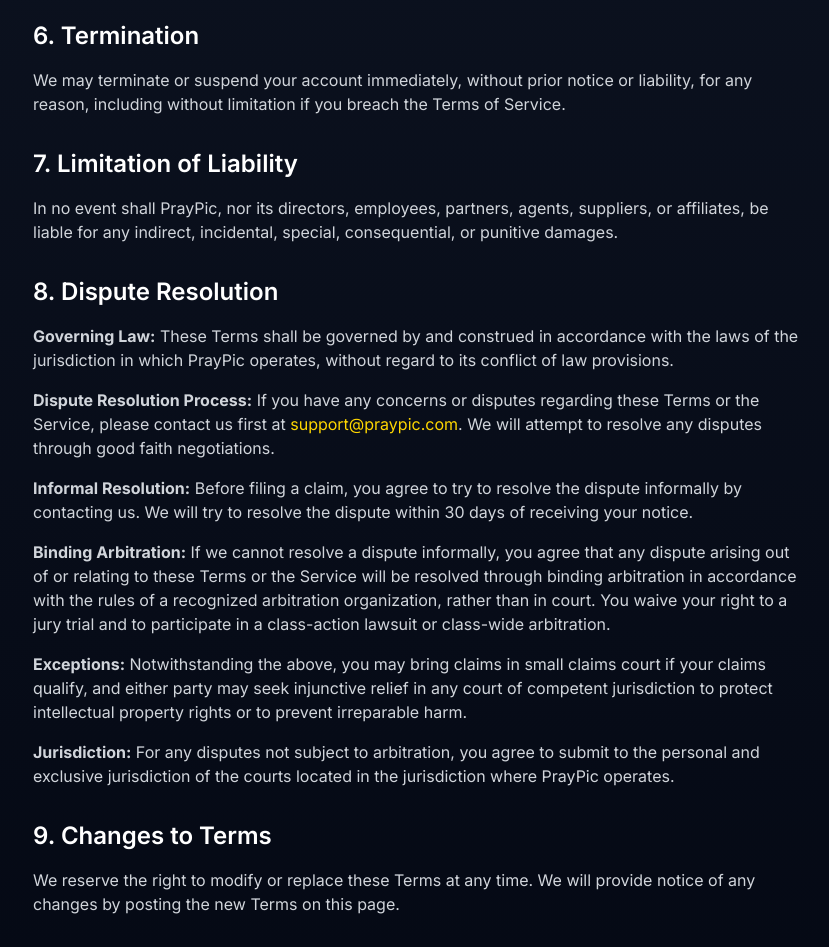
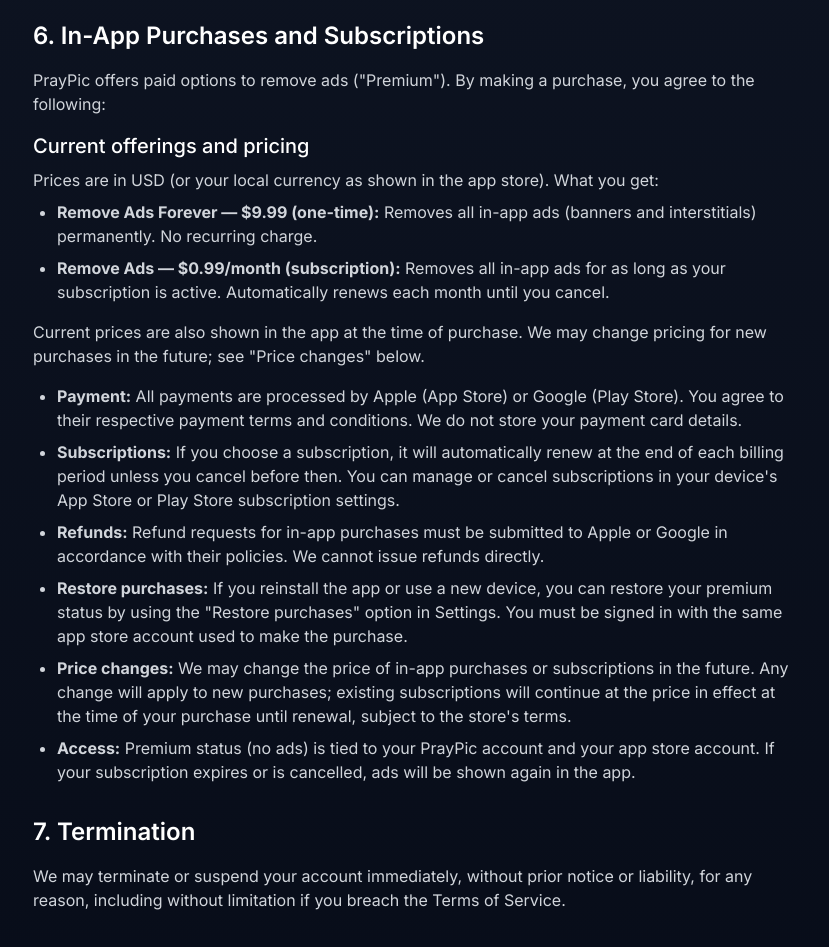
Before and after one commit to yousifUnity/Pray-Pic, a Next.js app: page /terms in a window 1280 px wide. Shown: the part 1060-2007 px from the top of the page, without its empty margins (223-1052 px from the left). Built offline with nearby package versions, Linux system fonts and the light colour scheme.

Commit message:
Update page.tsx

```diff
--- a/src/app/terms/page.tsx
+++ b/src/app/terms/page.tsx
@@ -11,17 +11,14 @@
             <section>
               <h2 className="text-2xl font-semibold mb-4 text-gray-800 dark:text-white">1. Acceptance of Terms</h2>
               <p>
-                By accessing or using PrayPic, you agree to be bound by these Terms of Service. If you
-                disagree with any part of the terms, you may not access the service.
+                By accessing or using PrayPic, you agree to be bound by these Terms of Service. If you disagree with any part of the terms, you may not access the service.
               </p>
             </section>
 
             <section>
               <h2 className="text-2xl font-semibold mb-4 text-gray-800 dark:text-white">2. Description of Service</h2>
               <p>
-                PrayPic is a mobile application that allows users to track their daily prayers, share
-                prayer-related content with friends, and build a supportive community around their
-                spiritual journey.
+                PrayPic is a mobile application that allows users to track their daily prayers, share prayer-related content with friends, and build a supportive community around their spiritual journey.
               </p>
             </section>
 
@@ -37,46 +34,61 @@
 
             <section>
               <h2 className="text-2xl font-semibold mb-4 text-gray-800 dark:text-white">4. User Content</h2>
-              <p className="mb-4">
-                Users are responsible for the content they post. Content must not:
-              </p>
+              <p className="mb-4">Users are responsible for the content they post. Content must not:</p>
               <ul className="list-disc pl-6 space-y-2">
+                <li>Harass, abuse, or harm others</li>
+                <li>Include inappropriate or offensive material</li>
+                <li>Contain harmful or malicious code</li>
+                <li>Infringe on intellectual property rights</li>
                 <li>Violate any laws or regulations</li>
-                <li>Infringe on intellectual property rights</li>
-                <li>Contain harmful or malicious code</li>
-                <li>Include inappropriate or offensive material</li>
-                <li>Harass, abuse, or harm others</li>
               </ul>
             </section>
 
             <section>
               <h2 className="text-2xl font-semibold mb-4 text-gray-800 dark:text-white">5. Intellectual Property</h2>
               <p>
-                The Service and its original content, features, and functionality are owned by PrayPic
-                and are protected by international copyright, trademark, patent, trade secret, and
-                other intellectual property laws.
+                The Service and its original content, features, and functionality are owned by PrayPic and are protected by international copyright, trademark, patent, trade secret, and other intellectual property laws.
               </p>
             </section>
 
             <section>
-              <h2 className="text-2xl font-semibold mb-4 text-gray-800 dark:text-white">6. Termination</h2>
+              <h2 className="text-2xl font-semibold mb-4 text-gray-800 dark:text-white">6. In-App Purchases and Subscriptions</h2>
+              <p className="mb-4">
+                PrayPic offers paid options to remove ads ("Premium"). By making a purchase, you agree to the following:
+              </p>
+              <h3 className="text-xl font-medium mb-2 text-gray-800 dark:text-white">Current offerings and pricing</h3>
+              <p className="mb-2">Prices are in USD (or your local currency as shown in the app store). What you get:</p>
+              <ul className="list-disc pl-6 space-y-2 mb-4">
+                <li><strong>Remove Ads Forever — $9.99 (one-time):</strong> Removes all in-app ads (banners and interstitials) permanently. No recurring charge.</li>
+                <li><strong>Remove Ads — $0.99/month (subscription):</strong> Removes all in-app ads for as long as your subscription is active. Automatically renews each month until you cancel.</li>
+              </ul>
+              <p className="mb-4">Current prices are also shown in the app at the time of purchase. We may change pricing for new purchases in the future; see "Price changes" below.</p>
+              <ul className="list-disc pl-6 space-y-2">
+                <li><strong>Payment:</strong> All payments are processed by Apple (App Store) or Google (Play Store). You agree to their respective payment terms and conditions. We do not store your payment card details.</li>
+                <li><strong>Subscriptions:</strong> If you choose a subscription, it will automatically renew at the end of each billing period unless you cancel before then. You can manage or cancel subscriptions in your device's App Store or Play Store subscription settings.</li>
+                <li><strong>Refunds:</strong> Refund requests for in-app purchases must be submitted to Apple or Google in accordance with their policies. We cannot issue refunds directly.</li>
+                <li><strong>Restore purchases:</strong> If you reinstall the app or use a new device, you can restore your premium status by using the "Restore purchases" option in Settings. You must be signed in with the same app store account used to make the purchase.</li>
+                <li><strong>Price changes:</strong> We may change the price of in-app purchases or subscriptions in the future. Any change will apply to new purchases; existing subscriptions will continue at the price in effect at the time of your purchase until renewal, subject to the store's terms.</li>
+                <li><strong>Access:</strong> Premium status (no ads) is tied to your PrayPic account and your app store account. If your subscription expires or is cancelled, ads will be shown again in the app.</li>
+              </ul>
+            </section>
+
+            <section>
+              <h2 className="text-2xl font-semibold mb-4 text-gray-800 dark:text-white">7. Termination</h2>
               <p>
-                We may terminate or suspend your account immediately, without prior notice or liability,
-                for any reason, including without limitation if you breach the Terms of Service.
+                We may terminate or suspend your account immediately, without prior notice or liability, for any reason, including without limitation if you breach the Terms of Service.
               </p>
             </section>
 
             <section>
-              <h2 className="text-2xl font-semibold mb-4 text-gray-800 dark:text-white">7. Limitation of Liability</h2>
+              <h2 className="text-2xl font-semibold mb-4 text-gray-800 dark:text-white">8. Limitation of Liability</h2>
               <p>
-                In no event shall PrayPic, nor its directors, employees, partners, agents, suppliers,
-                or affiliates, be liable for any indirect, incidental, special, consequential, or
-                punitive damages.
+                In no event shall PrayPic, nor its directors, employees, partners, agents, suppliers, or affiliates, be liable for any indirect, incidental, special, consequential, or punitive damages.
               </p>
             </section>
 
             <section>
-              <h2 className="text-2xl font-semibold mb-4 text-gray-800 dark:text-white">8. Dispute Resolution</h2>
+              <h2 className="text-2xl font-semibold mb-4 text-gray-800 dark:text-white">9. Dispute Resolution</h2>
               <div className="space-y-4">
                 <p>
                   <strong>Governing Law:</strong> These Terms shall be governed by and construed in accordance with the laws of the jurisdiction in which PrayPic operates, without regard to its conflict of law provisions.
@@ -100,15 +112,14 @@
             </section>
 
             <section>
-              <h2 className="text-2xl font-semibold mb-4 text-gray-800 dark:text-white">9. Changes to Terms</h2>
+              <h2 className="text-2xl font-semibold mb-4 text-gray-800 dark:text-white">10. Changes to Terms</h2>
               <p>
-                We reserve the right to modify or replace these Terms at any time. We will provide
-                notice of any changes by posting the new Terms on this page.
+                We reserve the right to modify or replace these Terms at any time. We will provide notice of any changes by posting the new Terms on this page.
               </p>
             </section>
 
             <section>
-              <h2 className="text-2xl font-semibold mb-4 text-gray-800 dark:text-white">10. Contact Us</h2>
+              <h2 className="text-2xl font-semibold mb-4 text-gray-800 dark:text-white">11. Contact Us</h2>
               <p>
                 If you have any questions about these Terms, please contact us at:
                 <br />
@@ -124,7 +135,7 @@
                 We may update our Terms of Service from time to time. We will notify you of any changes by posting the new Terms on this page and updating the "Last Updated" date.
               </p>
               <p className="mt-4">
-                Last Updated: January 28, 2026
+                Last Updated: February 4, 2026
               </p>
             </section>
           </div>
```
